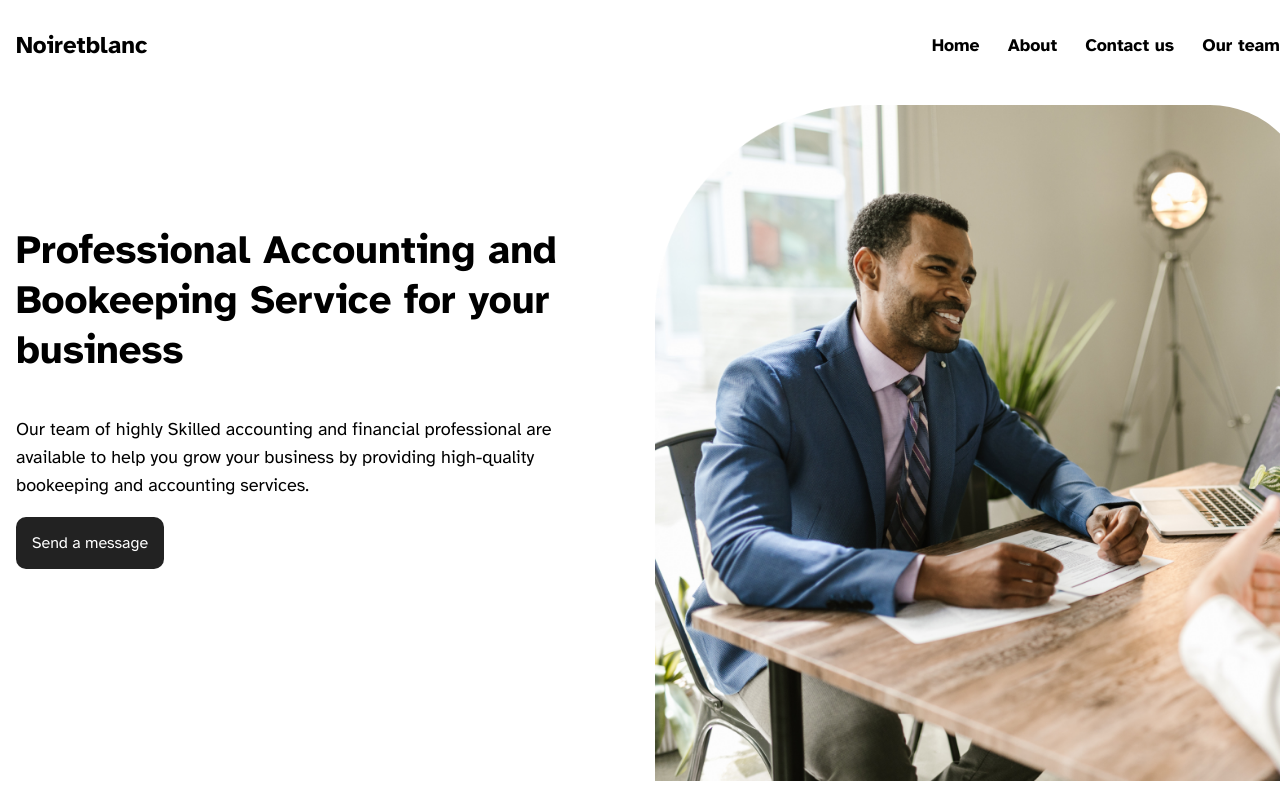
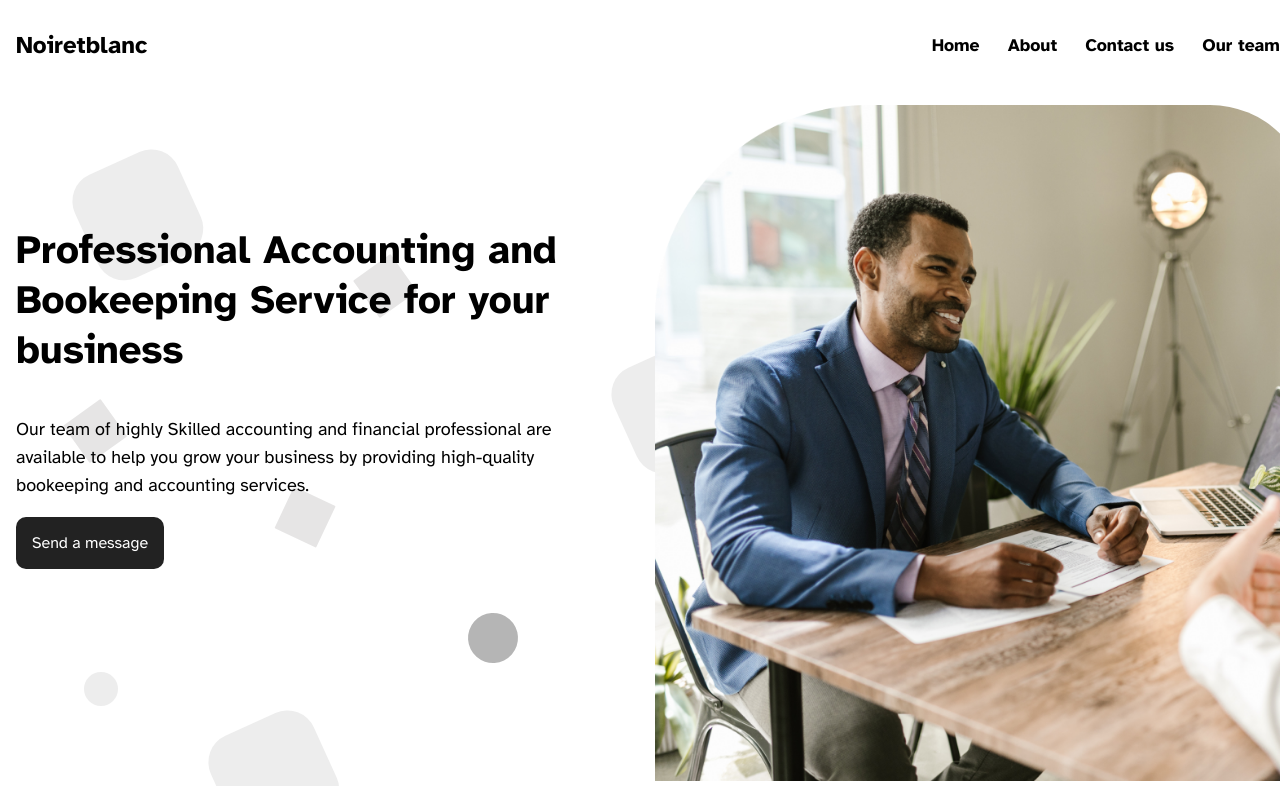
Before and after one commit to sammyodiagbe/noiretblanc, a React (Create React App) app: page / in a window 1280 px wide. Shown: the top 800 px of the page. Built offline with nearby package versions, Linux system fonts and the light colour scheme.

Commit message:
working on responsive designs

```diff
--- a/src/styles/_media-query.scss
+++ b/src/styles/_media-query.scss
@@ -31,6 +31,8 @@
 
       main.main-content {
         section.introduction {
+          background: url(../assets/background-image.svg);
+
           display: grid;
           grid-template-columns: 1fr 1fr;
           padding-bottom: 0;
--- a/src/styles/index.css
+++ b/src/styles/index.css
@@ -263,6 +263,7 @@ body div.container main.main-content section.contact div.right form.contact-form
     display: inline-block;
   }
   body div.container main.main-content section.introduction {
+    background: url(../assets/background-image.svg);
     display: -ms-grid;
     display: grid;
     -ms-grid-columns: 1fr 1fr;
```
Also changed, not shown: src/assets/background-image.svg (added), 1 other file (tests, documents, lock files or other folders).
